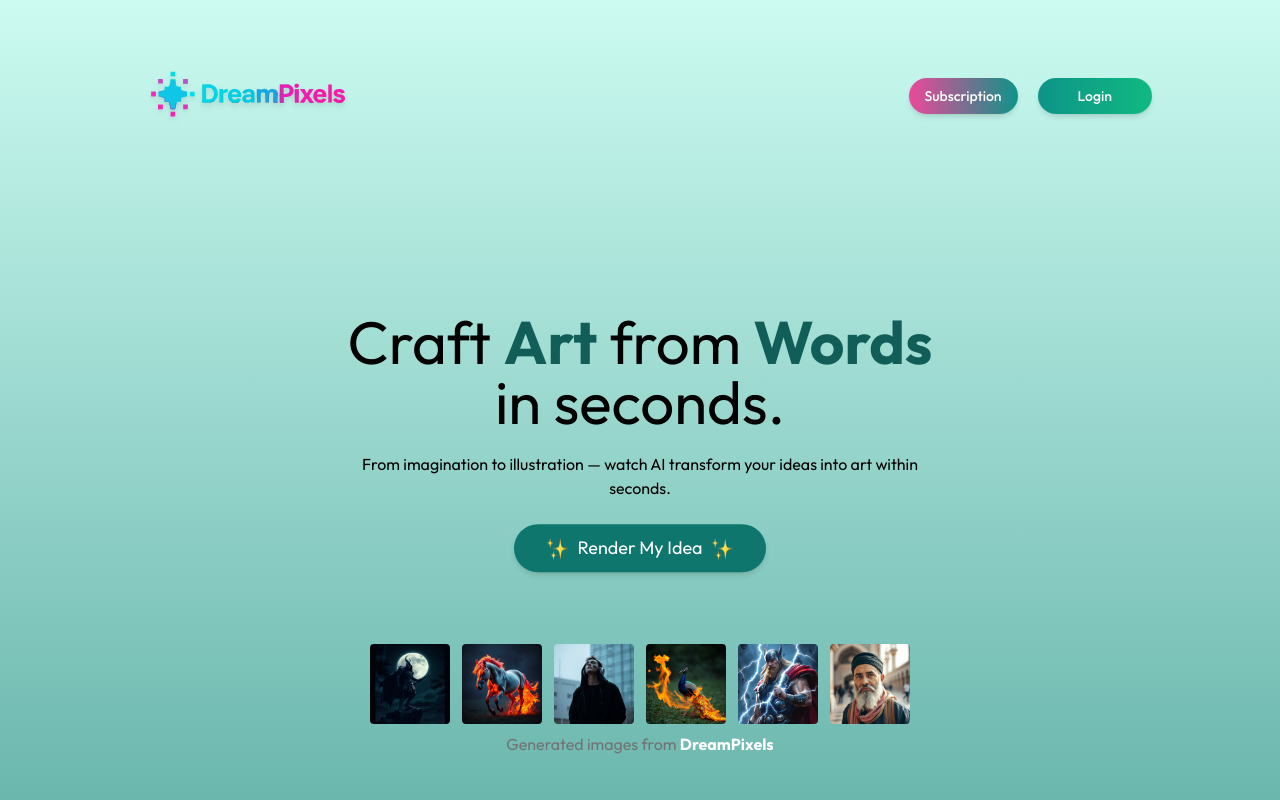
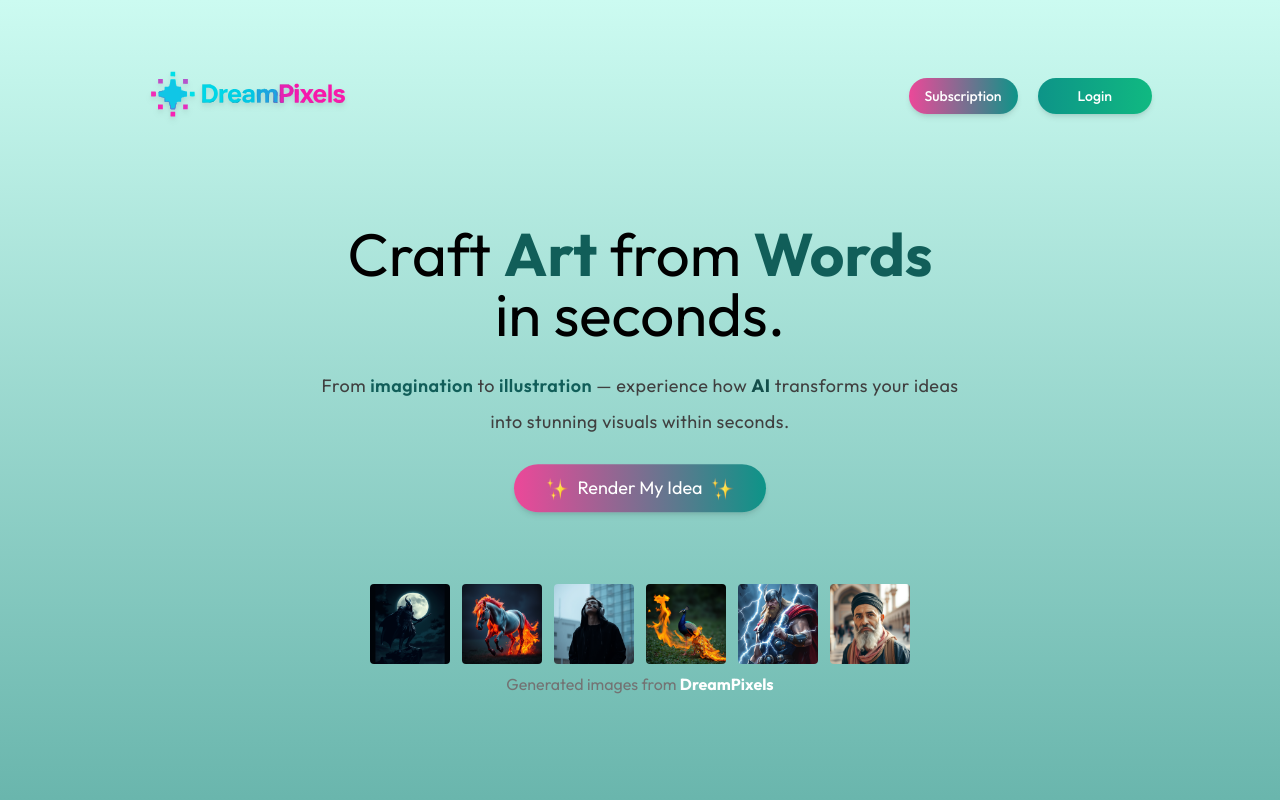
Before and after one commit to hamzah311/DreamPixels, a React (Vite) app in the folder client/: page / in a window 1280 px wide. Shown: the top 800 px of the page. Built offline with nearby package versions, Linux system fonts and the light colour scheme; no server answers.

Commit message:
Minor Changes

```diff
--- a/client/src/components/GenerateBtn.jsx
+++ b/client/src/components/GenerateBtn.jsx
@@ -1,11 +1,10 @@
-
-import React from 'react'
-import { assets } from '../assets/assets'
-import { motion } from 'framer-motion'
-import { useNavigate } from 'react-router-dom'
+import React from "react";
+import { assets } from "../assets/assets";
+import { motion } from "framer-motion";
+import { useNavigate } from "react-router-dom";
 
 const GenerateBtn = () => {
-  const navigate = useNavigate()
+  const navigate = useNavigate();
 
   return (
     <motion.div
@@ -13,35 +12,45 @@ const GenerateBtn = () => {
       transition={{ duration: 1 }}
       whileInView={{ opacity: 1, y: 0 }}
       viewport={{ once: true }}
-      className='pb-16 text-center'
+      className="pb-16 text-center"
     >
       {/* Heading with stronger shadow for depth */}
-      <h1 className='text-2xl md:text-3xl lg:text-4xl mt-4 font-extrabold text-teal-100 drop-shadow-[0_4px_6px_rgba(0,0,0,0.5)] py-6 md:py-16'>
+      <h1 className="text-2xl md:text-3xl lg:text-4xl mt-4 font-extrabold text-teal-100 drop-shadow-[0_4px_6px_rgba(0,0,0,0.5)] py-6 md:py-16">
         See the Magic. Try Now
       </h1>
 
+
 <motion.button
-        onClick={() => navigate('/buy')}
+  onClick={() => navigate("/buy")}
+  initial={{ opacity: 0 }}
+  animate={{ opacity: 1, y: [0, -8, 0] }} // fade-in + floating loop
+  transition={{
+    default: { duration: 0.2 },
+    opacity: { delay: 0.8, duration: 1 },
+    y: { duration: 2.5, repeat: Infinity, ease: "easeInOut" },
+  }}
   whileHover={{
-          scale: 1.08,
-          boxShadow: "0px 12px 25px rgba(0,0,0,0.4)"
+    scale: 1.15,
+    boxShadow: "0px 12px 25px rgba(0,0,0,0.55)",
   }}
-        transition={{ type: "spring", stiffness: 200, damping: 10 }}
-        className="relative inline-flex items-center gap-3 px-12 py-4 rounded-full
-                  bg-gradient-to-r from-pink-500 to-teal-600 text-white font-semibold
-                  shadow-xl shadow-neutral-800 transition-all duration-500
-                  overflow-hidden group"
+  className="relative group sm:text-lg text-white bg-gradient-to-r from-pink-500 to-teal-600
+             w-auto mt-8 px-8 py-2.5 flex items-center gap-2
+             rounded-full shadow-md overflow-hidden mx-auto"
 >
-        {/* Shimmer effect */}
+  {/* Shimmer layer */}
   <span className="absolute inset-0 bg-gradient-to-r from-transparent via-white/30 to-transparent
                    translate-x-[-100%] group-hover:translate-x-[100%]
-                        transition-transform duration-1000 ease-in-out">
-        </span>
+                   transition-transform duration-1000"></span>
 
-        {/* Button text */}
+  {/* Content */}
+  <motion.img
+    src={assets.star_group}
+    alt="stars"
+    className="h-6 relative z-10"
+    whileHover={{ rotate: 20 }}
+    transition={{ type: "spring", stiffness: 250 }}
+  />
   <span className="relative z-10">Subscription</span>
-
-        {/* Animated icon */}
   <motion.img
     src={assets.star_group}
     alt="stars"
@@ -52,8 +61,9 @@ const GenerateBtn = () => {
 </motion.button>
 
 
+
     </motion.div>
-  )
-}
+  );
+};
 
-export default GenerateBtn
+export default GenerateBtn;
--- a/client/src/components/Header.jsx
+++ b/client/src/components/Header.jsx
@@ -20,13 +20,12 @@ const Header = () => {
 
   return (
     <motion.div
-      className="flex flex-col justify-center items-center text-center my-20"
+      className="flex flex-col justify-center items-center text-center mt-[-8px] mb-20"
       initial={{ opacity: 0.2, y: 100 }}
       transition={{ duration: 1 }}
       whileInView={{ opacity: 1, y: 0 }}
       viewport={{ once: true }}
     >
-
       <motion.h1
         className="text-4xl max-w-[300px] sm:text-6xl sm:max-w-[590px] mx-auto mt-10 text-center"
         initial={{ opacity: 0 }}
@@ -36,15 +35,23 @@ const Header = () => {
         Craft <span className="text-teal-800 font-bold">Art</span> from{" "}
         <span className="text-teal-800 font-bold">Words</span> in seconds.
       </motion.h1>
+
       <motion.p
-        className="text-center max-w-xl mx-auto mt-5 "
+        className="text-center text-neutral-700 max-w-[85%] sm:max-w-2xl mx-auto mt-4 sm:mt-6 text-[15px] sm:text-lg leading-relaxed sm:leading-loose tracking-wide px-3"
         initial={{ opacity: 0, y: 20 }}
         animate={{ opacity: 1, y: 0 }}
-        transition={{ delay: 0.6, duration: 0.8 }}
+        transition={{
+          delay: 0.6,
+          duration: 0.9,
+          ease: [0.25, 0.8, 0.25, 1],
+        }}
       >
-        From imagination to illustration — watch AI transform your ideas into
-        art within seconds.
+        From <span className="font-semibold text-teal-800">imagination</span> to{" "}
+        <span className="font-semibold text-teal-800">illustration</span> —
+        experience how <span className="font-bold text-teal-900">AI</span>{" "}
+        transforms your ideas into stunning visuals within seconds.
       </motion.p>
+
       {/* Genrate button */}
       <motion.button
         onClick={onClickHandler}
@@ -57,9 +64,9 @@ const Header = () => {
         }}
         whileHover={{
           scale: 1.15,
-          boxShadow: "0px 12px 25px rgba(0,0,0,0.3)",
+          boxShadow: "0px 12px 25px rgba(0,0,0,0.55)",
         }}
-        className="relative group sm:text-lg text-white bg-teal-700
+        className="relative group sm:text-lg text-white bg-gradient-to-r from-pink-500 to-teal-600
              w-auto mt-8 px-8 py-2.5 flex items-center gap-2
              rounded-full shadow-md overflow-hidden"
       >
```
Also changed, not shown: client/src/components/Description.jsx (+7 -18 lines). Lines whose indentation alone changed are shown as unchanged.
